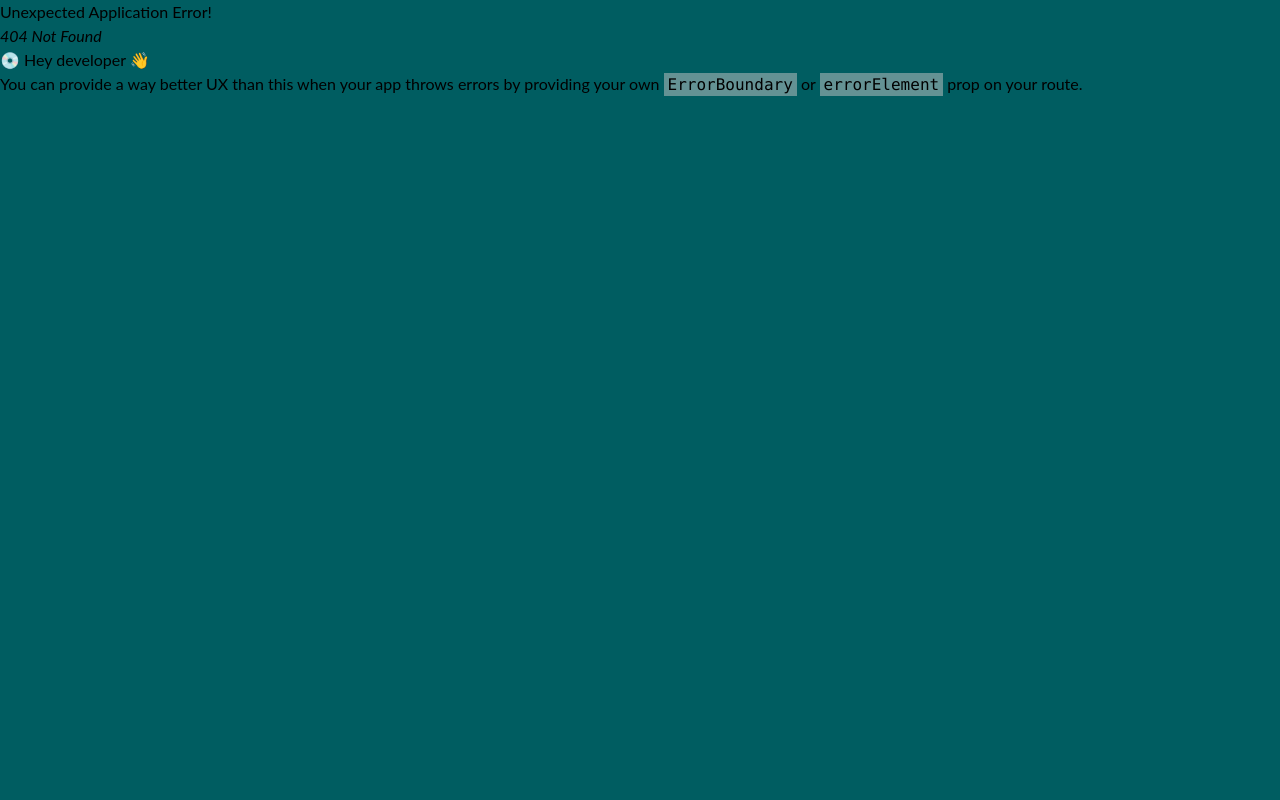
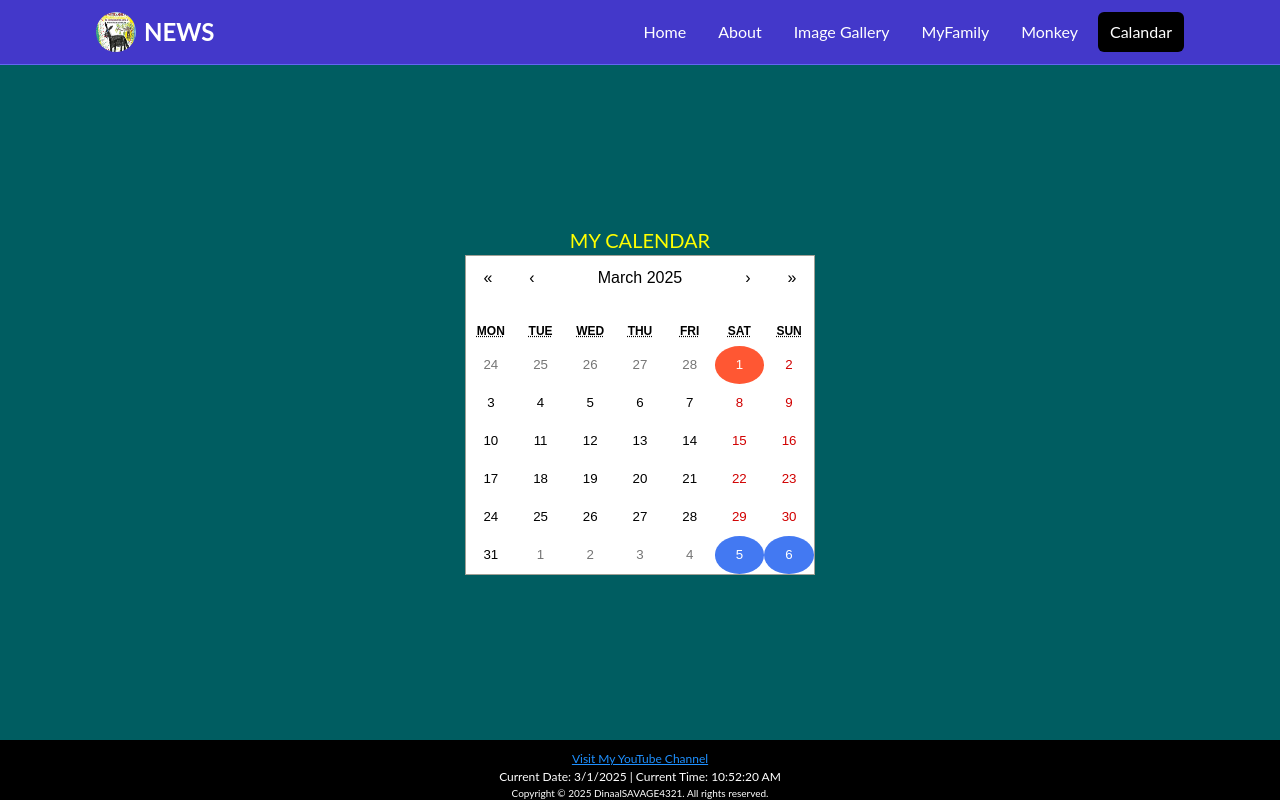
Before and after one commit to VIN-1927/schoolweb, a React (Vite) app: page /birthday in a window 1280 px wide. Before the commit this address had no page. Built offline with nearby package versions, Linux system fonts and the light colour scheme.

Commit message:
school break

```diff
--- a/package.json
+++ b/package.json
@@ -12,6 +12,7 @@
   "dependencies": {
     "framer-motion": "^12.4.10",
     "react": "^19.0.0",
+    "react-calendar": "^5.1.0",
     "react-dom": "^19.0.0",
     "react-router-dom": "^7.2.0"
   },
--- a/src/App.jsx
+++ b/src/App.jsx
@@ -16,6 +16,7 @@ import School from './pages/School.jsx'
 import ImageGallery from './pages/ImageGallery.jsx';
 import Myfamily from './pages/MyFamily.jsx'
 import SpiralMonkey from './components/SpiralMonkey.jsx';
+import MyCalendar from './pages/MyCalendar.jsx';
 
 const router = createBrowserRouter(
   createRoutesFromElements(
@@ -25,6 +26,7 @@ const router = createBrowserRouter(
       <Route path="school" element={<School />} />
       <Route path="image" element={<ImageGallery />} />
       <Route path="family" element={<Myfamily />} />
+      <Route path="birthday" element={<MyCalendar />} />
       <Route path="spiralmonkey" element={<SpiralMonkey />} />
     </Route>
   )
--- a/src/components/Navbar.jsx
+++ b/src/components/Navbar.jsx
@@ -39,6 +39,9 @@ const Navbar = () => {
                 <NavLink to="/spiralmonkey" className={linkClass}>
                Monkey
                 </NavLink>
+                <NavLink to="/birthday" className={linkClass}>
+               Calandar
+                </NavLink>
               </div>
             </div>
           </div>
--- /dev/null
+++ b/src/pages/MyCalendar.jsx
@@ -0,0 +1,150 @@
+import React, { useState } from "react";
+import Calendar from "react-calendar";
+import "react-calendar/dist/Calendar.css";
+
+// Function to handle date selection
+const handleDateChange = (setSelectedDate) => (date) => {
+  setSelectedDate(date);
+};
+
+// Function to check if a date is within a break and return the break type
+const isWithinBreak = (date) => {
+  const autumnStart = new Date(2025, 3, 5); // 5 April 2025
+  const autumnEnd = new Date(2025, 3, 21); // 21 April 2025
+  const winterStart = new Date(2025, 6, 5); // 5 July 2025
+  const winterEnd = new Date(2025, 6, 20); // 20 July 2025
+  const springStart = new Date(2025, 8, 20); // 20 September 2025
+  const springEnd = new Date(2025, 9, 5); // 5 October 2025
+
+  // Set time to 00:00:00 for proper comparison
+  const dateNoTime = new Date(date.getFullYear(), date.getMonth(), date.getDate());
+
+  if (dateNoTime >= autumnStart && dateNoTime <= autumnEnd) {
+    return "autumn";
+  } else if (dateNoTime >= winterStart && dateNoTime <= winterEnd) {
+    return "winter";
+  } else if (dateNoTime >= springStart && dateNoTime <= springEnd) {
+    return "spring";
+  }
+  return null; // No break
+};
+
+const isBirthday = (date) => {
+  return date.getDate() === 28 && date.getMonth() === 0; // January (0-indexed month)
+};
+
+const isCurrentDate = (date) => {
+  const today = new Date();
+  return (
+    date.getDate() === today.getDate() &&
+    date.getMonth() === today.getMonth() &&
+    date.getFullYear() === today.getFullYear()
+  );
+};
+
+// Function to check if the given date is the selected date
+const isSelected = (selectedDate) => (date) => {
+  if (!selectedDate) return false;
+  return (
+    date.getDate() === selectedDate.getDate() &&
+    date.getMonth() === selectedDate.getMonth() &&
+    date.getFullYear() === selectedDate.getFullYear()
+  );
+};
+
+// Function to get the tile class based on the date
+const getTileClass = (date, selectedDate) => {
+  if (isBirthday(date)) {
+    return "birthday";
+  }
+  if (isCurrentDate(date)) {
+    return "current-date";
+  }
+
+  // Check if the date is within any of the breaks
+  const breakType = isWithinBreak(date);
+  if (breakType) {
+    return breakType; // Return the class based on break type
+  }
+
+  if (isSelected(selectedDate)(date)) {
+    return "selected";
+  }
+
+  return "";
+};
+
+// Function to create the styles for the highlighted dates
+const getHighlightStyles = () => {
+  return `
+    .autumn {
+      background-color: #4379F2 !important;
+      color: white;
+      border-radius: 50%;
+      padding: 10px;
+    }
+
+    .winter {
+      background-color: #F7EC09 !important;
+      color: black;
+      border-radius: 50%;
+      padding: 10px;
+    }
+
+    .spring {
+      background-color: #6EC207 !important;
+      color: white;
+      border-radius: 50%;
+      padding: 10px;
+    }
+
+    .birthday {
+      background-color: #f0c040 !important;
+      border-radius: 50%;
+      padding: 10px;
+      box-shadow: 0 0 10px rgba(0, 0, 0, 0.2);
+    }
+
+    .selected {
+      background-color: #4caf50 !important;
+      color: white;
+      border-radius: 50%;
+      padding: 10px;
+    }
+
+    .current-date {
+      background-color: #ff5733 !important;
+      color: white;
+      border-radius: 50%;
+      padding: 10px;
+    }
+  `;
+};
+
+const MyCalendar = () => {
+  const [selectedDate, setSelectedDate] = useState(null);
+
+  return (
+    <div
+      style={{
+        display: "flex",
+        justifyContent: "center",
+        alignItems: "center",
+        height: "100vh",
+      }}
+    >
+      <div style={{ textAlign: "center" }}>
+        <h2 style={{ color: "yellow", fontSize: "20px" }}>MY CALENDAR</h2>
+        <Calendar
+          onChange={handleDateChange(setSelectedDate)}
+          value={selectedDate}
+          tileClassName={({ date }) => getTileClass(date, selectedDate)}
+        />
+        {/* Styling the highlighted dates */}
+        <style>{getHighlightStyles()}</style>
+      </div>
+    </div>
+  );
+};
+
+export default MyCalendar;
```
Also changed, not shown: 1 other file (tests, documents, lock files or other folders).
